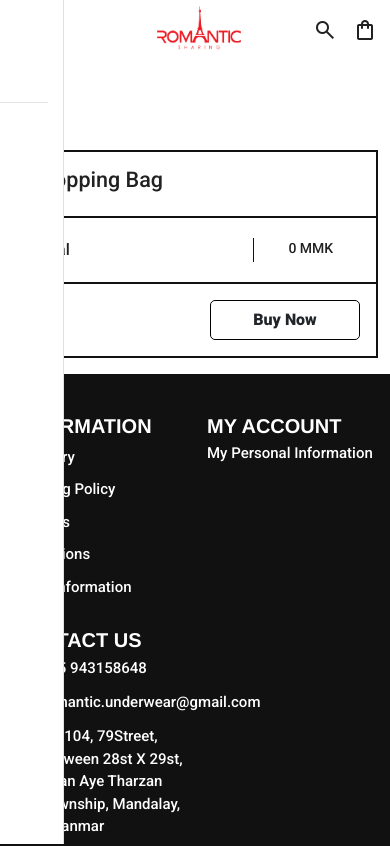
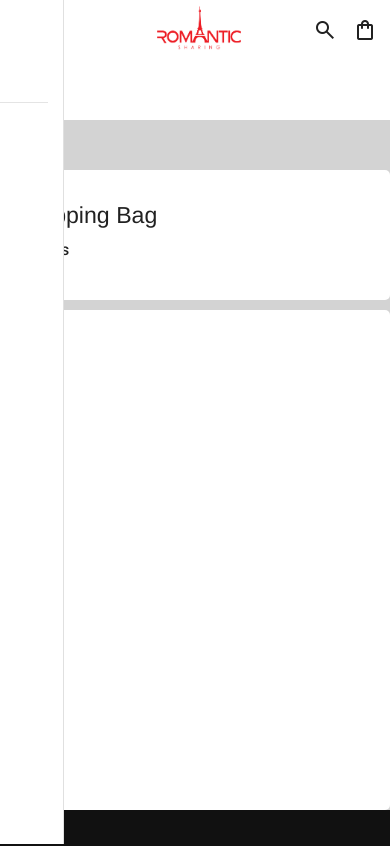
Before and after one commit to itGateway-Software-Development/AYL-Brother, a Vue app: page /cart in a window 390 px wide. Shown: the top 846 px of the page. Built offline with nearby package versions, Linux system fonts and the light colour scheme.

Commit message:
Add to cart new Desgin 30%

```diff
--- a/src/components/AddtoCart.vue
+++ b/src/components/AddtoCart.vue
@@ -1,98 +1,29 @@
 <template>
-  <div class="add-to-cart">
-    <div class="container content-wrapper justify-content-center">
-      <div class="_cart mb-4">
-        <div class="cart-heading">
-          <h3 class="fs-4 text-start">Shopping Bag</h3>
+  <div class="addtoCart">
+    <div class="container content-wrapper">
+      <div class="heading">
+        <div class="addtocart-heading align-item-center text-start">
+          <h3 class="pt-8 ps-3">Shopping Bag</h3>
+          <p class="ms-4">{{ cartItemCount }} items</p>
         </div>
-        <div class="flex-coloum">
-          <div
-            class="cart-card p-3 desktop-card"
-            v-for="item in cartItems"
-            :key="item.id"
-          >
-            <div class="d-flex justify-content-around align-items-center">
-              <div class="cart-icon d-flex">
-                <span
-                  class="material-symbols-outlined pe-4"
-                  @click="removeItem(item.id)"
-                >
-                  close
-                </span>
-                <span class="material-symbols-outlined ps-4"> favorite </span>
-              </div>
-              <div class="cart-img">
-                <img :src="item.img" alt="" />
-              </div>
-              <div class="cart-descreption text-start">
-                <p>
-                  {{ item.descreption }}
-                </p>
-              </div>
-              <div class="input-group cart-plus-minus">
-                <span class="input-group-prepend">
-                  <button
-                    type="button"
-                    class="btn btn-outline-secondary btn-number"
-                    data-type="minus"
-                    data-field="quant[1]"
-                    @click="decreaseQuantity(item.id)"
-                  >
-                    <span class="material-symbols-outlined"> remove </span>
-                  </button>
-                </span>
-                <input
-                  type="text"
-                  :value="item.quantity"
-                  class="form-control input-number text-center"
-                  min="1"
-                  max="10"
-                />
-                <span class="input-group-append">
-                  <button
-                    type="button"
-                    class="btn btn-outline-secondary btn-number"
-                    data-type="plus"
-                    data-field="quant[1]"
-                    @click="increaseQuantity(item.id)"
-                  >
-                    <span class="material-symbols-outlined"> add </span>
-                  </button>
-                </span>
-              </div>
-              <div class="total-price">
-                <p>{{ item.p }} MMK</p>
-              </div>
-            </div>
-          </div>
-          <div class="final-price-desktop row">
-            <div class="col-10 text-start"><p>Total</p></div>
-            <div class="col-2">
-              <p>{{ cartTotal }} MMK</p>
-            </div>
-          </div>
-          <div class="text-end desktop-button-group p-3">
-            <button class="btn shopnow-button">Buy Now</button>
-          </div>
-          <div
-            class="cart-card p-3 mobile-card"
-            v-for="item in cartItems"
-            :key="item.id"
-          >
-            <div class="flex-column justify-content-around align-items-center">
-              <div class="d-flex">
-                <div class="cart-img">
-                  <img :src="item.img" alt="" />
+      </div>
+
+      <div class="d-flex">
+        <div class="d-flex cart-item-list">
+          <div class="cart-item mb-3" v-for="item in cartItems" :key="item.id">
+            <div class="d-flex justify-content-between">
+              <div class="left-item d-flex">
+                <div class="product-img me-3 p-3">
+                  <img :src="item.img" alt="Img" />
                 </div>
-                <div class="content ps-5 text-start">
-                  <div class="cart-descreption text-start">
-                    <p>
-                      {{ item.descreption }}
-                    </p>
-                  </div>
-                  <div class="input-group cart-plus-minus mb-4">
-                    <span class="input-group-prepend">
-                      <button
+                <div class="product-detail text-start mt-3">
+                  <h5>Romantic Underwear</h5>
+                  <p>Color:Light Gray, Blue</p>
+                  <p>Size: M</p>
+                  <p>Price: {{ item.p }} MMK</p>
+                  <div class="input-group cart-plus-minus">
+                    <span class="input-group-prepend"
+                      ><button
                         type="button"
                         class="btn btn-outline-secondary btn-number"
                         data-type="minus"
@@ -100,17 +31,15 @@
                         @click="decreaseQuantity(item.id)"
                       >
                         <span class="material-symbols-outlined"> remove </span>
-                      </button>
-                    </span>
-                    <input
+                      </button></span
+                    ><input
                       type="text"
                       :value="item.quantity"
                       class="form-control input-number text-center"
                       min="1"
                       max="10"
-                    />
-                    <span class="input-group-append">
-                      <button
+                    /><span class="input-group-append"
+                      ><button
                         type="button"
                         class="btn btn-outline-secondary btn-number"
                         data-type="plus"
@@ -118,34 +47,24 @@
                         @click="increaseQuantity(item.id)"
                       >
                         <span class="material-symbols-outlined"> add </span>
-                      </button>
-                    </span>
-                  </div>
-                  <div class="total-price mb-4">
-                    <p>{{ item.p }} MMK</p>
-                  </div>
-                  <div class="cart-icon d-flex">
-                    <span class="material-symbols-outlined pe-3">
-                      favorite
-                    </span>
-                    <span class="material-symbols-outlined"> close </span>
+                      </button></span
+                    >
                   </div>
                 </div>
               </div>
-            </div>
-          </div>
-          <div class="final-price-mobile">
-            <div class="row">
-              <div class="col-8 text-start"><p>Total</p></div>
-              <div class="col-4">
-                <p>{{ cartTotal }} MMK</p>
+              <div class="right-icon d-flex align-items-end">
+                <span
+                  class="material-symbols-outlined p-2"
+                  @click="removeItem(item.id)"
+                >
+                  delete
+                </span>
+                <span class="material-symbols-outlined p-2"> favorite </span>
               </div>
             </div>
           </div>
-          <div class="text-end mobile-button-group p-3">
-            <button class="btn shopnow-button">Buy Now</button>
-          </div>
         </div>
+        <div class="check-out"></div>
       </div>
     </div>
   </div>
@@ -162,6 +81,12 @@ export default {
 
     const cartItems = computed(() => store.getters["cartItems"]);
     const cartTotal = computed(() => store.getters["cartTotal"]);
+    const cartItemCount = computed(() => {
+      return store.getters.cartItemCount;
+    });
+    const points = ref(store.getters.discountPoints);
+    const usePoints = ref(store.getters.usePoints);
+    const availablePoints = computed(() => store.getters.totalAvailablePoints);
 
     const increaseQuantity = (itemId) => {
       store.dispatch("increaseQuantity", itemId);
@@ -174,140 +99,86 @@ export default {
     const removeItem = (itemId) => {
       store.dispatch("removeItem", itemId);
     };
+
+    const applyDiscount = () => {
+      store.dispatch("applyDiscountPoints", points.value);
+    };
+
+    console.log(availablePoints);
+
     return {
       cartItems,
       cartTotal,
+      points,
       increaseQuantity,
       decreaseQuantity,
       removeItem,
+      applyDiscount,
+      usePoints,
+      availablePoints,
+      cartItemCount,
     };
   },
 };
 </script>
 
 <style>
-.mobile-card {
-  display: none;
+.content-wrapper {
+  padding: 0px 0px;
 }
 
-._cart {
+.addtoCart {
+  background: lightgray;
   width: 100%;
   height: 100%;
-  border: 1px solid #111;
 }
 
-.cart-card {
-  border: 1px solid #111;
+.heading {
+  padding: 50px 0 10px 0px;
 }
 
-.cart-heading {
-  width: 100%;
-  border: 1px solid #111;
-  padding: 15px;
-  font-family: "Roboto", sans-serif;
-  font-weight: 700;
-  font-style: normal;
+.product-detail p {
+  line-height: 35px;
 }
 
-.cart-descreption {
-  width: 200px;
+.addtocart-heading {
+  height: 130px;
+  background-color: #ffffff;
+  border-radius: 5px;
 }
 
-.cart-descreption p {
-  font-family: "Roboto", sans-serif;
-  font-weight: 500;
-  font-style: normal;
+.cart-item {
+  width: 950px;
+  height: 200px;
+  background-color: #ffffff;
+  border-radius: 5px;
+}
+
+.cart-item-list {
+  flex-direction: column;
+}
+
+.check-out {
+  width: 400px;
+  height: 500px;
+  background-color: #ffffff;
+  margin-left: 10px;
+  border-radius: 5px;
 }
 
 .cart-plus-minus {
   width: 150px;
 }
 
+.product-img img {
+  width: 120px;
+}
+
 .btn-number {
   height: 40px;
 }
 
-.cart-img img {
-  width: 120px;
-}
-
-.total-price p {
-  font-family: "Roboto", sans-serif;
-  font-weight: 500;
-  font-style: normal;
-}
-
-.cart-icon {
+.right-icon {
   cursor: pointer;
 }
-
-.desktop-button-group {
-  border: 1px solid #111;
-}
-
-.mobile-button-group {
-  border: 1px solid #111;
-  display: none;
-}
-
-.final-price-mobile {
-  display: none;
-}
-
-.final-price-desktop {
-  padding: 20px;
-  margin: 0px;
-  border: 1px solid #111;
-}
-
-.col-2 {
-  border-left: 1px solid #111;
-}
-
-@media (max-width: 500px) {
-  .desktop-card {
-    display: none;
-  }
-
-  .desktop-button-group {
-    border: 1px solid #111;
-    display: none;
-  }
-
-  .mobile-button-group {
-    display: block;
-  }
-
-  .mobile-card {
-    display: block;
-  }
-  .cart-plus-minus .form-control {
-    height: 35px;
-  }
-
-  .btn-number {
-    height: 35px;
-  }
-  .btn-number .material-symbols-outlined {
-    font-size: 16px;
-  }
-
-  .final-price-desktop {
-    display: none;
-  }
-  .final-price-mobile {
-    display: block;
-    padding: 20px;
-    margin: 0;
-    border: 1px solid #111;
-  }
-
-  .col-4 {
-    border-left: 1px solid #111;
-  }
-
-  .col-4 p {
-    font-size: 14px;
-  }
-}
 </style>
--- a/src/store/modules/product.js
+++ b/src/store/modules/product.js
@@ -1,4 +1,6 @@
 const CART_STORAGE_KEY = "cart";
+const POINTS_STORAGE_KEY = "discountPoints";
+const POINTS_TO_MMK_CONVERSION_RATE = 10;
 
 const saveCartToLocalStorage = (cart) => {
   localStorage.setItem(CART_STORAGE_KEY, JSON.stringify(cart));
@@ -9,22 +11,45 @@ const loadCartFromLocalStorage = () => {
   return cart ? JSON.parse(cart) : [];
 };
 
+const savePointsToLocalStorage = (points) => {
+  localStorage.setItem(POINTS_STORAGE_KEY, points);
+};
+
+const loadPointsFromLocalStorage = () => {
+  const points = localStorage.getItem(POINTS_STORAGE_KEY);
+  return points ? parseInt(points, 10) : 0;
+};
+
 import { toast } from "vue3-toastify";
 
 export default {
   state: {
     items: loadCartFromLocalStorage(),
+    discountPoints: loadPointsFromLocalStorage(),
+    totalAvailablePoints: 1000,
+    usePoints: false,
   },
   getters: {
     cartItems: (state) => state.items,
     cartTotal: (state) => {
-      return state.items.reduce(
+      const total = state.items.reduce(
         (total, item) => total + item.p * item.quantity,
         0
       );
+      const discount = state.discountPoints * POINTS_TO_MMK_CONVERSION_RATE;
+      return Math.max(0, total - discount);
     },
     cartItemCount: (state) => {
       return state.items.reduce((count, item) => count + item.quantity, 0);
+    },
+    discountPoints: (state) => {
+      return state.discountPoints;
+    },
+    usePoints: (state) => {
+      return state.usePoints;
+    },
+    totalAvailablePoints: (state) => {
+      return state.totalAvailablePoints;
     },
   },
   mutations: {
@@ -60,6 +85,14 @@ export default {
       state.items = state.items.filter((cartItem) => cartItem.id !== itemid);
       saveCartToLocalStorage(state.items);
     },
+    APPLY_DISCOUNT_POINTS(state, points) {
+      state.discountPoints = points;
+      state.totalAvailablePoints -= points;
+      savePointsToLocalStorage(points); // Save discount points to localStorage
+    },
+    SET_USE_POINTS(state, usePoints) {
+      state.usePoints = usePoints;
+    },
   },
   actions: {
     getProduct(context, item) {
@@ -79,5 +112,16 @@ export default {
         toast.error(`${item.name} removed from cart`);
       }
     },
+    applyDiscountPoints({ commit, state }, points) {
+      if (points > state.totalAvailablePoints) {
+        toast.error(`You don't have enough discount points.`);
+      } else {
+        commit("APPLY_DISCOUNT_POINTS", points);
+        toast.info(`Applied ${points} discount points`);
+      }
+    },
+    setUsePoints({ commit }, usePoints) {
+      commit("SET_USE_POINTS", usePoints);
+    },
   },
 };
--- a/src/views/CartView.vue
+++ b/src/views/CartView.vue
@@ -1,6 +1,8 @@
 <template>
   <div class="cart">
-    <AddtoCart></AddtoCart>
+    <div>
+      <AddtoCart></AddtoCart>
+    </div>
   </div>
 </template>
 
@@ -13,6 +15,9 @@ export default {
 
 <style>
 .cart {
-  margin-top: 100px;
+  margin-top: 70px;
+  width: 100%;
+  height: 100%;
+  background-color: lightgray;
 }
 </style>
```
